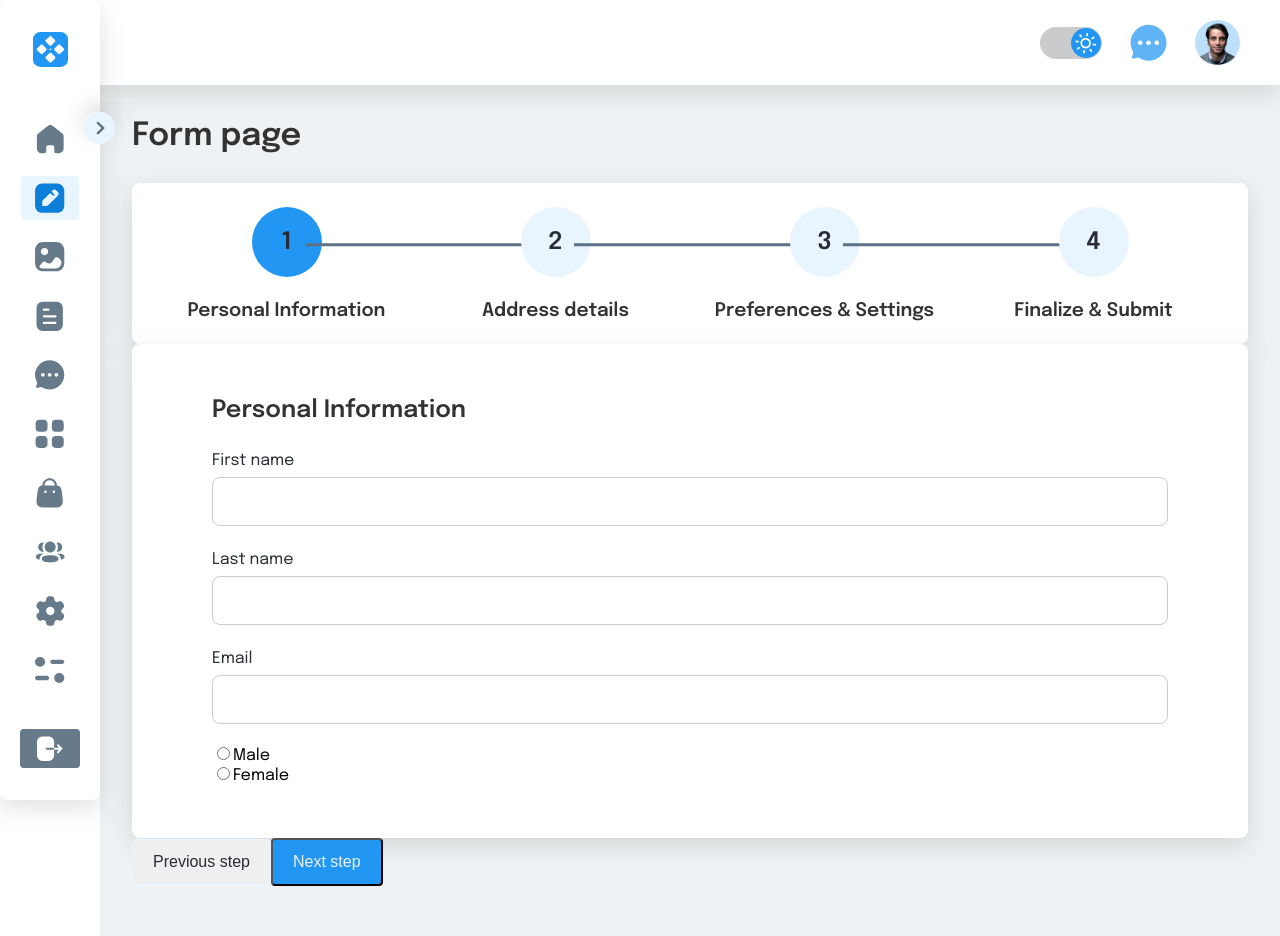
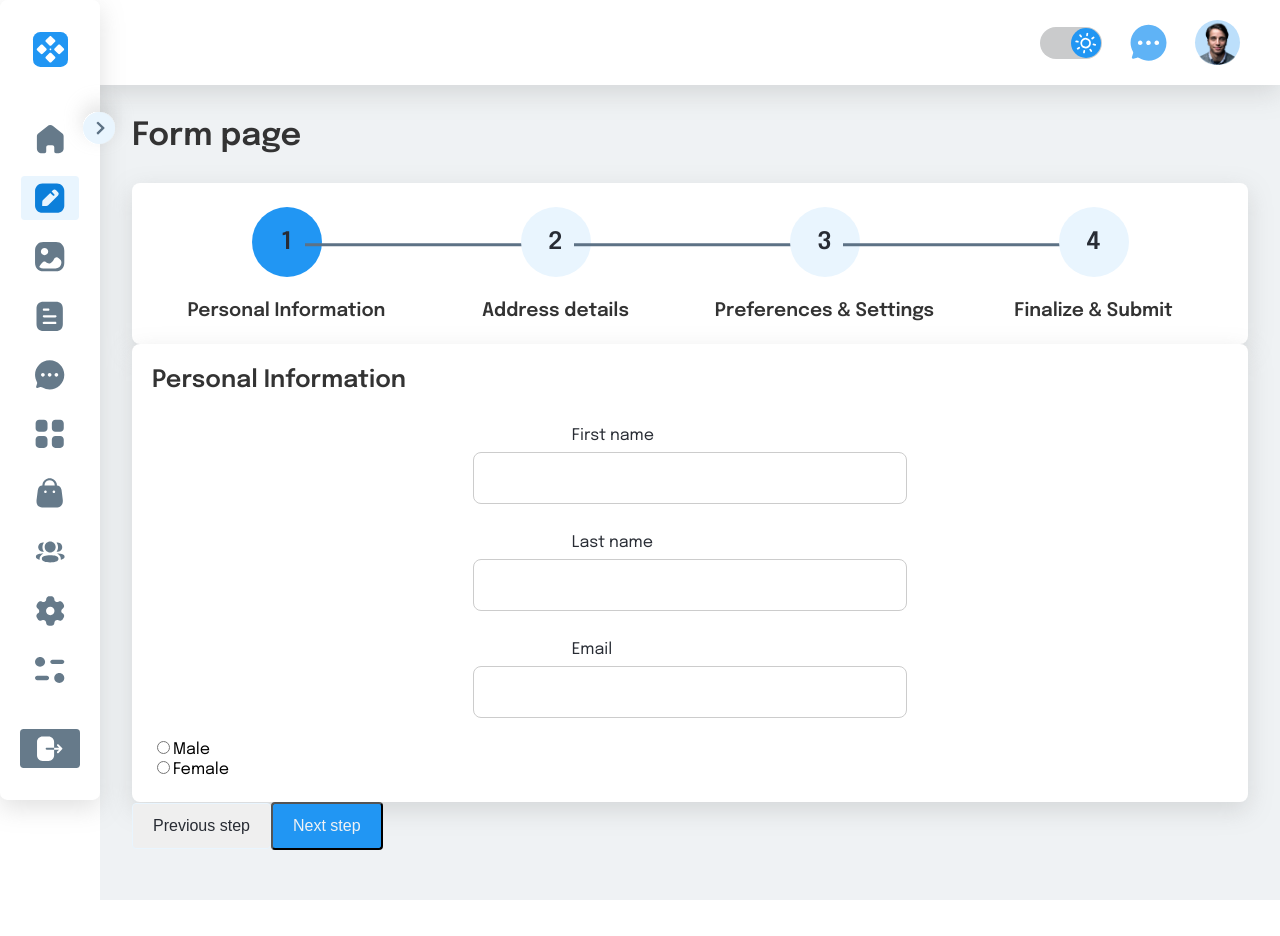
Before and after one commit to AlbinaBlazhko17/turbo, a React (Vite) app: page /form in a window 1280 px wide. After the commit the page ends 900 px from the top, so only its background shows below. Built offline with nearby package versions, Linux system fonts and the light colour scheme.

Commit message:
fix: styles if error

```diff
--- a/src/components/CustomForm/PersonalInfoForm/PersonalInfoForm.tsx
+++ b/src/components/CustomForm/PersonalInfoForm/PersonalInfoForm.tsx
@@ -1,30 +1,37 @@
 import { FormikProps } from 'formik';
 import { IDataForPersonalnfoForm } from '@/interfaces/IDataForForms';
+import CustomLabel from '@/components/CustomLabel/CustomLabel';
 import CustomInput from '@/components/CustomInput/CustomInput';
 
 import style from '../customForm.module.scss';
-import CustomLabel from '@components/CustomLabel/CustomLable';
 
 function PersonalInfoForm ({formik}: {formik: FormikProps<IDataForPersonalnfoForm>}) {
 
 	return (
+		<>
+			<h2>Personal Information</h2>
 			<form className={style.form} onSubmit={formik.handleSubmit}>
-			<h2>Personal Information</h2>
+				<div className={style['form-item']}>
 					<CustomLabel label="firstName">First name</CustomLabel>
 					<CustomInput formik={formik} label="firstName" type="text" />
 					{formik.touched.firstName && formik.errors.firstName && (
-				<div className="error">{formik.errors.firstName}</div>
+						<div className={style.error}>{formik.errors.firstName}</div>
 					)}
+				</div>
+				<div className={style['form-item']}>
 					<CustomLabel label="lastName">Last name</CustomLabel>
 					<CustomInput formik={formik} label="lastName" type="text" />
 					{formik.touched.lastName && formik.errors.lastName && (
-				<div className="error">{formik.errors.lastName}</div>)
+						<div className={style.error}>{formik.errors.lastName}</div>)
 					}
+				</div>
+				<div className={style['form-item']}>
 					<CustomLabel label="email">Email</CustomLabel>
 					<CustomInput formik={formik} label="email" type="email" />
 					{formik.touched.email && formik.errors.email && (
-					<div className="error">{formik.errors.email}</div>)
+							<div className={style.error}>{formik.errors.email}</div>)
 					}
+				</div>
 				<label>
 					<input
 						type="radio"
@@ -50,9 +57,10 @@ function PersonalInfoForm ({formik}: {formik: FormikProps<IDataForPersonalnfoFor
 					Female
 				</label>
 				{formik.touched.gender && formik.errors.gender && (
-				<div className="error">{formik.errors.gender}</div>
+					<div className={style.error}>{formik.errors.gender}</div>
 				)}
 			</form>
+		</>
 	)
 }
 
--- a/src/components/CustomForm/customForm.module.scss
+++ b/src/components/CustomForm/customForm.module.scss
@@ -3,8 +3,23 @@
 }
 
 .form {
-	padding: 30px 60px;
+	display: block;
+	margin: 0 auto;
 	display: flex;
 	flex-direction: column;
 	justify-content: center;
+	&-item {
+		position: relative;
+		padding: 0px 39%;
+		display: flex;
+		flex-direction: column;
+		align-items: center;
+	}
 }
+
+.error {
+	position: absolute;
+	bottom: -5%;
+	left: 39%;
+	color: #EB5757;
+}
--- a/src/components/CustomInput/customInput.module.scss
+++ b/src/components/CustomInput/customInput.module.scss
@@ -5,10 +5,11 @@
 	border-radius: 8px;
 	border: 1px solid #CCC;
 	margin-bottom: 20px;
+	width: 400px;
+	font-size: 16px;
 	&__dark {
 		background: $grey;
 		border: 1px solid #fff;
 		color: #fff;
-		font-size: 16px;
 	}
 }
--- a/src/components/CustomLabel/CustomLable.tsx
+++ b/src/components/CustomLabel/CustomLabel.tsx
@@ -2,7 +2,7 @@ import cn from 'classnames'
 import { ThemeContext } from '@theme/theme';
 import { useContext } from 'react';
 
-import style from './customLable.module.scss';
+import style from './customLabel.module.scss';
 
 function CustomLabel({label, children}: {label: string, children: string}) {
 	const {theme} = useContext(ThemeContext);
--- a/src/components/CustomLabel/customLable.module.scss
+++ b/src/components/CustomLabel/customLabel.module.scss
@@ -3,7 +3,8 @@
 .label {
 	color: $black;
 	margin-bottom: 8px;
-	margin-top: 5px;
+	margin-top: 10px;
+	align-self: flex-start;
 	&__dark {
 		color: $white;
 	}
```
Lines whose indentation alone changed are shown as unchanged.
